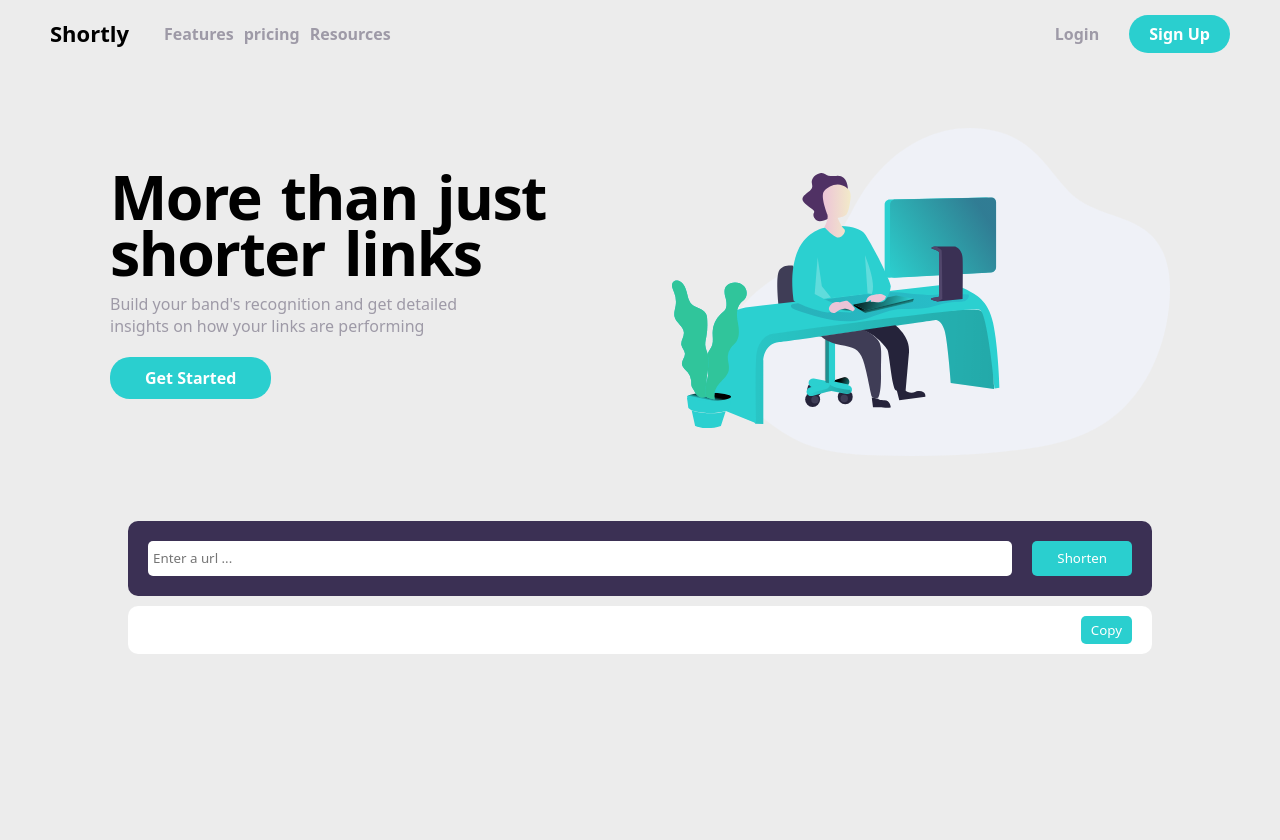
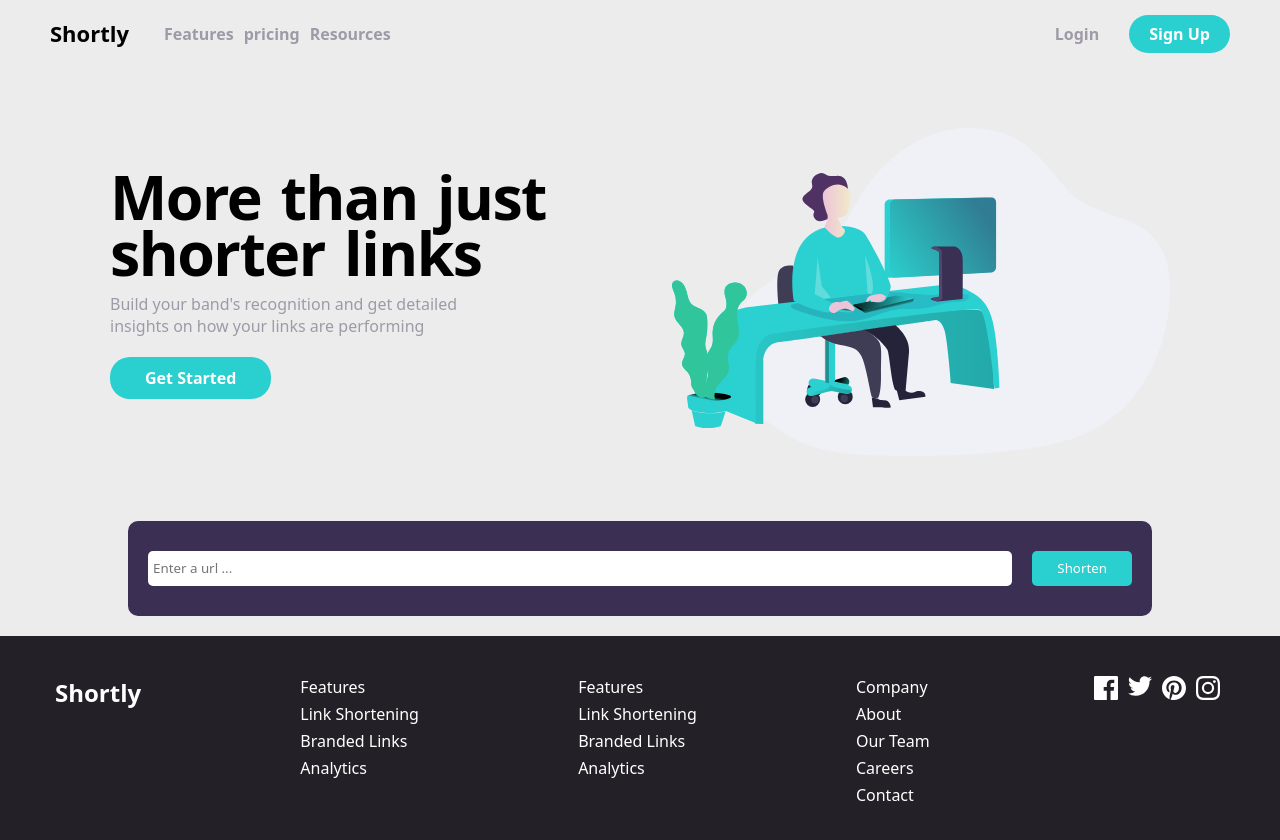
Before and after one commit to arberLisaj/frontend-mentor-solutions, a React (Vite) app in the folder url-shortener/: page / in a window 1280 px wide. Shown: the top 840 px of the page. Before the commit the page ends 800 px from the top, so only its background shows below. Built offline with nearby package versions, Linux system fonts and the light colour scheme; no server answers.

Commit message:
url shortener: built the footer

```diff
--- a/url-shortener/index.html
+++ b/url-shortener/index.html
@@ -3,7 +3,10 @@
   <head>
     <meta charset="UTF-8" />
     <link rel="icon" type="image/svg+xml" href="/vite.svg" />
-    <meta name="viewport" content="width=device-width, initial-scale=1.0" />
+    <meta
+      name="viewport"
+      content="width=device-width, initial-scale=1, maximum-scale=1, user-scalable=0"
+    />
     <title>Url Shortener</title>
   </head>
   <body>
--- a/url-shortener/src/App.jsx
+++ b/url-shortener/src/App.jsx
@@ -1,6 +1,7 @@
 import Header from "./components/Header/Header";
 import Hero from "./components/Hero/Hero";
 import LinkInput from "./components/LinkInput/LinkInput";
+import Footer from "./components/Footer/Footer";
 import "./styles/styles.css";
 
 const App = () => {
@@ -9,6 +10,7 @@ const App = () => {
       <Header />
       <Hero />
       <LinkInput />
+      <Footer />
     </main>
   );
 };
--- a/url-shortener/src/components/Footer/Footer.jsx
+++ b/url-shortener/src/components/Footer/Footer.jsx
@@ -0,0 +1,50 @@
+import facebook from "../../images/icon-facebook.svg";
+import twitter from "../../images/icon-twitter.svg";
+import pinterest from "../../images/icon-pinterest.svg";
+import instagram from "../../images/icon-instagram.svg";
+
+const Footer = () => {
+  return (
+    <div className="footer-wrapper">
+      <footer>
+        <h2>Shortly</h2>
+
+        <ul className="list">
+          <li>Features</li>
+          <li>Link Shortening</li>
+          <li>Branded Links</li>
+          <li>Analytics</li>
+        </ul>
+        <ul className="list">
+          <li>Features</li>
+          <li>Link Shortening</li>
+          <li>Branded Links</li>
+          <li>Analytics</li>
+        </ul>
+        <ul className="list">
+          <li>Company</li>
+          <li>About</li>
+          <li>Our Team</li>
+          <li>Careers</li>
+          <li>Contact</li>
+        </ul>
+        <ul className="socials">
+          <li>
+            <img src={facebook} alt="facebook icon" />
+          </li>
+          <li>
+            <img src={twitter} alt="twitter icon" />
+          </li>
+          <li>
+            <img src={pinterest} alt="facebook icon" />
+          </li>
+          <li>
+            <img src={instagram} alt="instagram icon" />
+          </li>
+        </ul>
+      </footer>
+    </div>
+  );
+};
+
+export default Footer;
--- /dev/null
+++ b/url-shortener/src/components/Footer/_footer.scss
@@ -0,0 +1,51 @@
+@use "../../styles/variables";
+.footer-wrapper {
+  background-color: variables.$very-dark-violet;
+  color: white;
+  margin-top: 20px;
+  footer {
+    padding: 40px 15px;
+    max-width: 1200px;
+    margin: auto;
+    display: flex;
+    justify-content: space-between;
+
+    ul {
+      list-style: none;
+      li {
+        margin-bottom: 5px;
+      }
+      li:hover {
+        color: variables.$cyan;
+        cursor: pointer;
+      }
+    }
+    .socials {
+      display: flex;
+      li {
+        margin-inline: 5px;
+      }
+    }
+  }
+}
+
+// smaller screen styles
+@media (max-width: 800px) {
+  footer {
+    flex-direction: column;
+    align-items: center;
+    flex-direction: column-reverse;
+    h2 {
+      display: none;
+    }
+    .socials{
+      margin-bottom: 10px;
+    }
+    ul{
+      text-align: center;
+    }
+    ul:nth-of-type(2), ul:nth-of-type(3){
+      display: none;
+    }
+  }
+}
--- a/url-shortener/src/components/LinkInput/LinkInput.jsx
+++ b/url-shortener/src/components/LinkInput/LinkInput.jsx
@@ -11,6 +11,7 @@ const schema = z.object({
 const LinkInput = () => {
   const [data, setData] = useState();
   const [url, setUrl] = useState("github.com/arberlisaj");
+
   // setUrl("arberlisaj.com");
   useEffect(() => {
     const fetchUsers = async () => {
@@ -44,10 +45,17 @@ const LinkInput = () => {
   };
   const [hideCopyLink, setHideLink] = useState(true);
   const displayURL = data ? data.result.short_link : "";
+
+  const [copyLinkState, setCopyLinkState] = useState(false);
   return (
     <section id="link-container">
       <section id="link">
-        <form onSubmit={handleSubmit((data) => onSubmit(data))}>
+        <form
+          onSubmit={handleSubmit((data) => {
+            onSubmit(data);
+            setCopyLinkState(true);
+          })}
+        >
           <input
             {...register("url")}
             type="text"
@@ -56,12 +64,13 @@ const LinkInput = () => {
           <button onClick={() => setHideLink(false)}>Shorten</button>
         </form>
       </section>
-      <div className={hideCopyLink ? "hide copy" : "show copy"}>
-        <input type="text" id="copy" value={displayURL} readOnly />
-        <button className={isCopied ? "copied" : "regular"} onClick={handleCopy}>
-          {isCopied ? "Copied!" : "Copy"}
-        </button>
-      </div>
+
+      {copyLinkState && (
+        <div className={hideCopyLink ? "hide copy" : "show copy"}>
+          <input type="text" id="copy" value={displayURL} readOnly />
+          <button onClick={handleCopy}>{isCopied ? "Copied!" : "Copy"}</button>
+        </div>
+      )}
     </section>
   );
 };
--- a/url-shortener/src/components/LinkInput/_linkInput.scss
+++ b/url-shortener/src/components/LinkInput/_linkInput.scss
@@ -1,5 +1,6 @@
 @import "../../styles/variables";
 section#link-container {
+  overflow: hidden;
   width: 80%;
   max-width: 1100px;
   margin: auto;
@@ -41,6 +42,7 @@ section#link-container {
       }
     }
   }
+
   .copy {
     display: flex;
     padding: 10px 20px;
@@ -50,17 +52,13 @@ section#link-container {
     button {
       border: none;
 
+      background-color: variables.$cyan;
       color: white;
       padding: 5px 10px;
       border-radius: 5px;
       cursor: pointer;
     }
-    .copied {
-      background-color: variables.$dark-violet;
-    }
-    .regular {
-      background-color: variables.$cyan;
-    }
+
     input {
       border: none;
     }
@@ -76,3 +74,12 @@ section#link-container {
 .show {
   display: block;
 }
+
+// desktop styles
+@media (min-width: 650px) {
+  section#link-container {
+    section#link {
+      padding-block: 30px;
+    }
+  }
+}
--- a/url-shortener/src/styles/styles.css
+++ b/url-shortener/src/styles/styles.css
@@ -202,6 +202,7 @@ section#hero button {
   }
 }
 section#link-container {
+  overflow: hidden;
   width: 80%;
   max-width: 1100px;
   margin: auto;
@@ -249,16 +250,11 @@ section#link-container .copy {
 }
 section#link-container .copy button {
   border: none;
+  background-color: hsl(180, 66%, 49%);
   color: white;
   padding: 5px 10px;
   border-radius: 5px;
   cursor: pointer;
-}
-section#link-container .copy .copied {
-  background-color: hsl(257, 27%, 26%);
-}
-section#link-container .copy .regular {
-  background-color: hsl(180, 66%, 49%);
 }
 section#link-container .copy input {
   border: none;
@@ -274,4 +270,58 @@ section#link-container .copy input {
 
 .show {
   display: block;
+}
+
+@media (min-width: 650px) {
+  section#link-container section#link {
+    padding-block: 30px;
+  }
+}
+.footer-wrapper {
+  background-color: hsl(260, 8%, 14%);
+  color: white;
+  margin-top: 20px;
+}
+.footer-wrapper footer {
+  padding: 40px 15px;
+  max-width: 1200px;
+  margin: auto;
+  display: flex;
+  justify-content: space-between;
+}
+.footer-wrapper footer ul {
+  list-style: none;
+}
+.footer-wrapper footer ul li {
+  margin-bottom: 5px;
+}
+.footer-wrapper footer ul li:hover {
+  color: hsl(180, 66%, 49%);
+  cursor: pointer;
+}
+.footer-wrapper footer .socials {
+  display: flex;
+}
+.footer-wrapper footer .socials li {
+  margin-inline: 5px;
+}
+
+@media (max-width: 800px) {
+  footer {
+    flex-direction: column;
+    align-items: center;
+    flex-direction: column-reverse;
+  }
+  footer h2 {
+    display: none;
+  }
+  footer .socials {
+    margin-bottom: 10px;
+  }
+  footer ul {
+    text-align: center;
+  }
+  footer ul:nth-of-type(2), footer ul:nth-of-type(3) {
+    display: none;
+  }
 }/*# sourceMappingURL=styles.css.map */
--- a/url-shortener/src/styles/styles.scss
+++ b/url-shortener/src/styles/styles.scss
@@ -13,5 +13,7 @@ body {
 @import "../components/Header/header";
 // import hero styles
 @import "../components/Hero/hero";
-// import link input
+// import link input styles
 @import "../components/LinkInput/linkInput";
+// import footer styles
+@import "../components/Footer/footer";
```
Also changed, not shown: 1 other file (tests, documents, lock files or other folders).
